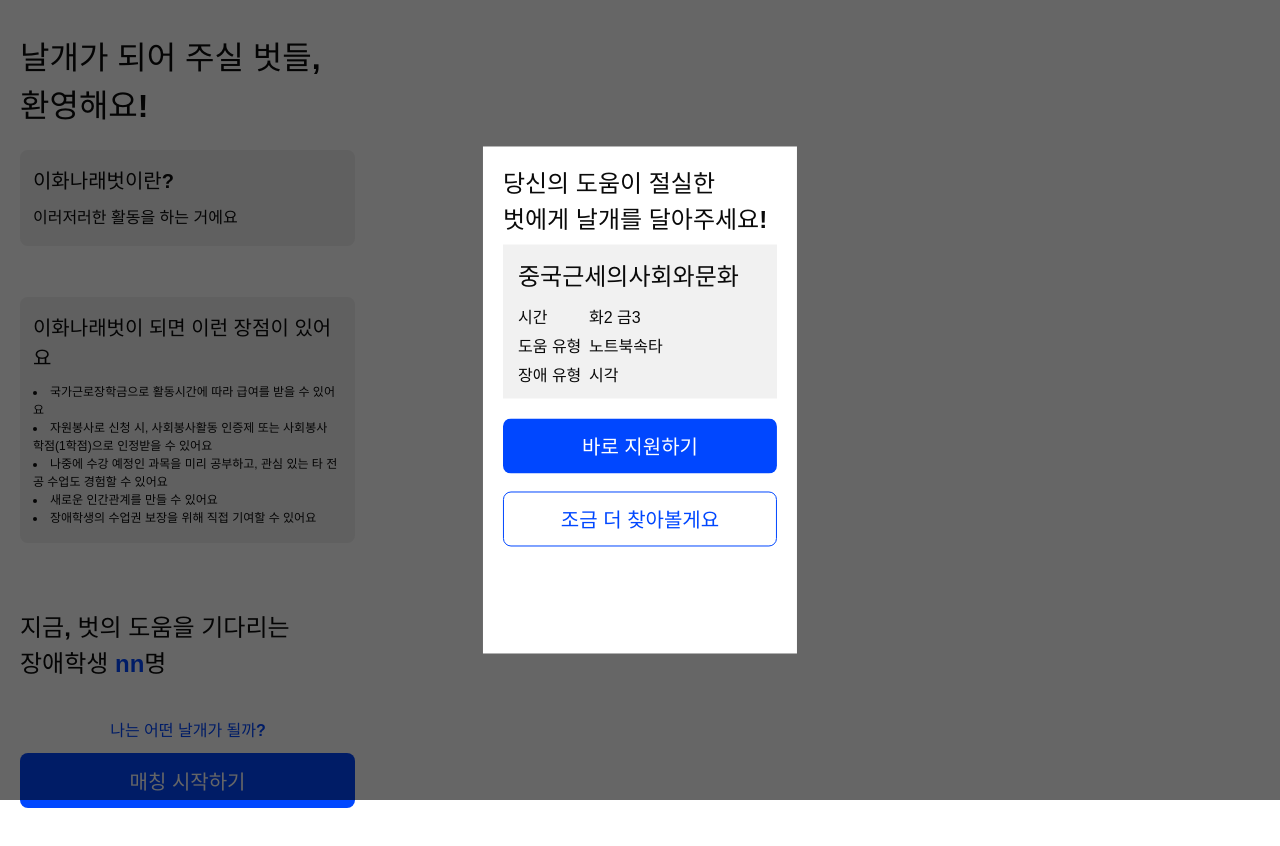
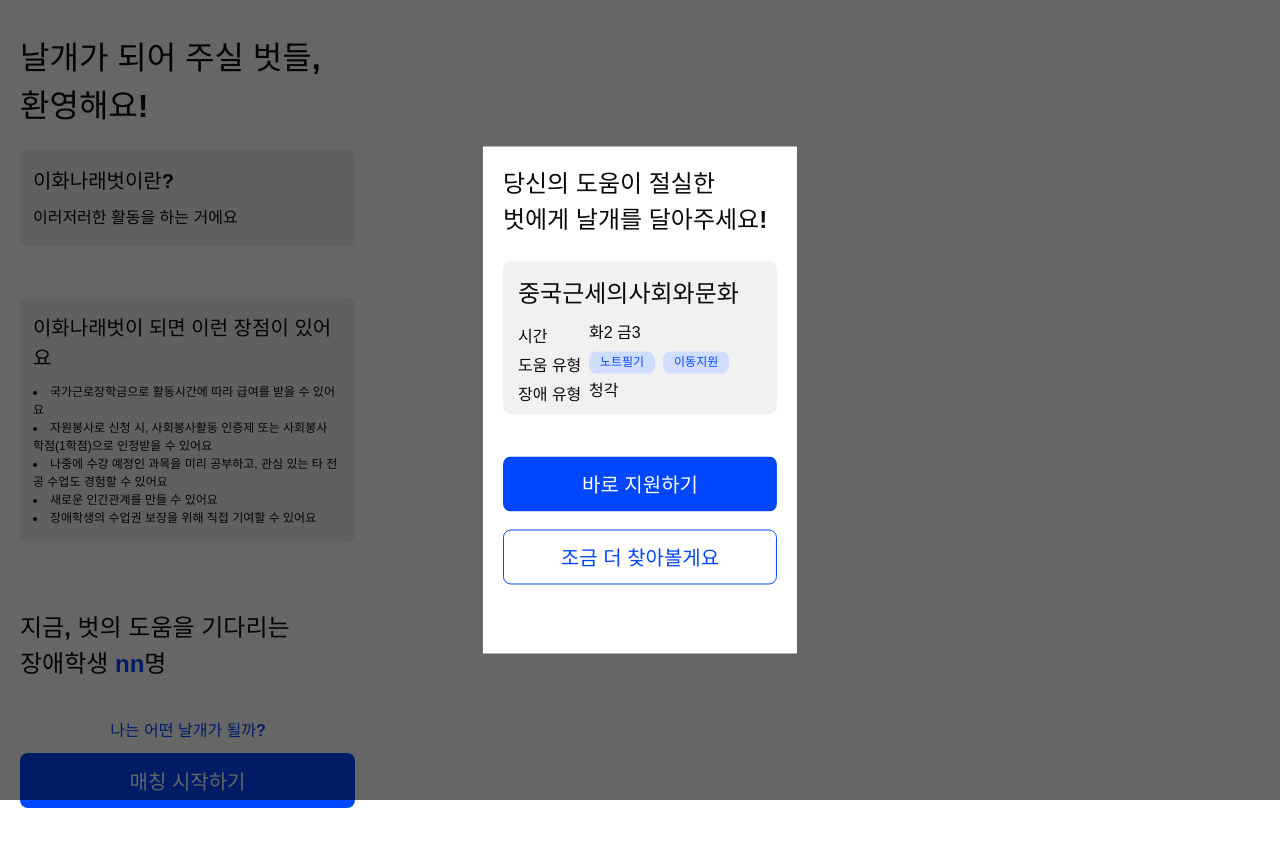
Before and after one commit to EarlyUs/front, a React (Vite) app: page / in a window 1280 px wide. Shown: the top 846 px of the page. Built offline with nearby package versions, Linux system fonts and the light colour scheme.

Commit message:
🌈ui: 디자인 변경사항 반영

```diff
--- a/src/components/InfoCard/index.jsx
+++ b/src/components/InfoCard/index.jsx
@@ -13,11 +13,14 @@ const InfoCard = () => {
 						</s.Category>
 						<s.Category>
 							<s.Name>도움 유형</s.Name>
-							<s.Content>노트북속타</s.Content>
+							<s.Content>
+								<s.Type>노트필기</s.Type>
+								<s.Type>이동지원</s.Type>
+							</s.Content>
 						</s.Category>
 						<s.Category>
 							<s.Name>장애 유형</s.Name>
-							<s.Content>시각</s.Content>
+							<s.Content>청각</s.Content>
 						</s.Category>
 					</s.InfoBox>
 				</s.Wrapper>
--- a/src/components/InfoCard/styles.js
+++ b/src/components/InfoCard/styles.js
@@ -2,8 +2,9 @@ import styled from 'styled-components';
 
 export const Container = styled.div`
 	width: 17.13rem;
-	margin: 1.25rem 0;
-
+	height: 9.56rem;
+	margin: 2.31rem 0 2.63rem;
+	border-radius: 8px;
 	background-color: #f1f1f1;
 `;
 
@@ -47,8 +48,25 @@ export const Category = styled.div`
 
 export const Name = styled.div`
 	width: 4.44rem;
+	line-height: normal;
 `;
 
 export const Content = styled.div`
 	width: 10.38rem;
+	display: flex;
+	flex-direction: row;
+	align-items: center;
 `;
+
+export const Type = styled.span`
+	width: 4.13rem;
+	height: 1.38rem;
+	margin-right: 0.5rem;
+	background-color: var(--blue-mute);
+	border-radius: 8px;
+	color: var(--blue-strong);
+	font-size: 0.75rem;
+	font-weight: 700;
+	text-align: center;
+	line-height: 1.38rem;
+`;
```
